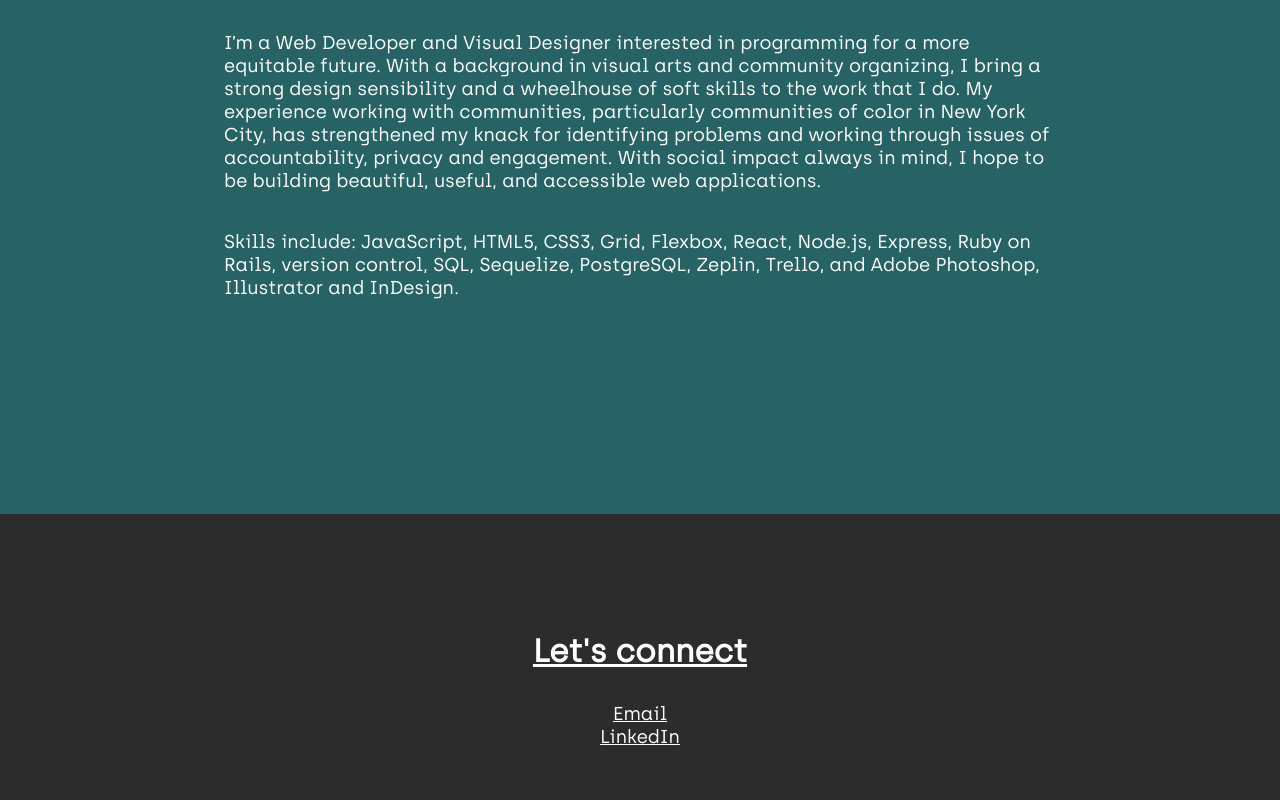
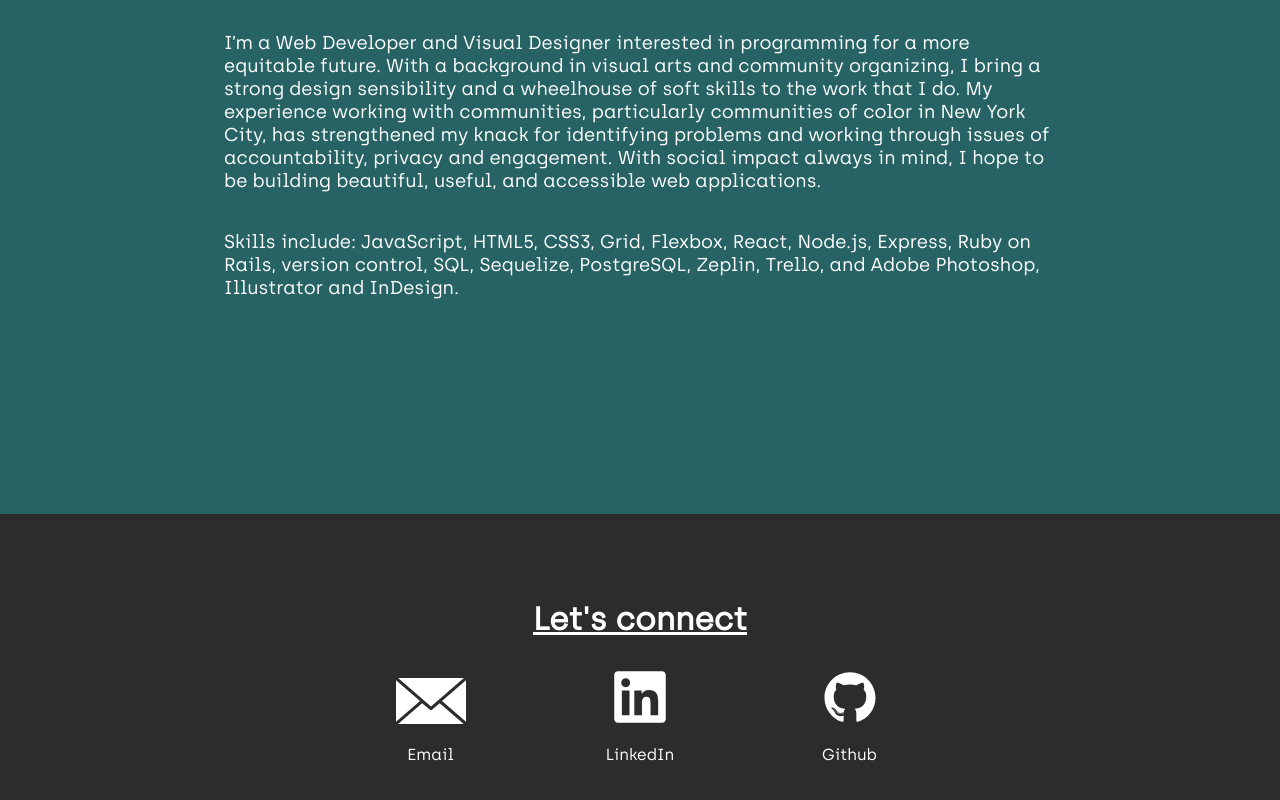
Before and after one commit to lizmoy/portfolio, a React (Create React App) app: page / in a window 1280 px wide. Shown: the part 2145-2945 px from the top of the page. Built offline with nearby package versions, Linux system fonts and the light colour scheme.

Commit message:
add contact icons

```diff
--- a/src/App.css
+++ b/src/App.css
@@ -296,3 +296,26 @@ h3 {
   font-size: 14pt;
   color: white;
 }
+
+.contact-options {
+  display: flex;
+  width: 60%;
+  justify-content: space-evenly;
+  align-items: baseline;
+}
+
+.contact-option {
+  display: flex;
+  flex-direction: column;
+  justify-content: center;
+  align-items: center;
+}
+
+#email, #linkedin, #github {
+  width: 70px;
+}
+
+.contact-text {
+  color: white;
+  font-family: 'archiaregular';
+}
--- a/src/components/Contact.js
+++ b/src/components/Contact.js
@@ -1,11 +1,26 @@
 import React from 'react'
+import email from '../images/email.svg'
+import linkedin from '../images/linkedin-white.svg'
+import github from '../images/github-white.svg'
 
 export default function Contact() {
     return (
         <div className="contact" id="contact">
             <h3>Let's connect</h3>
-            <a className="contact-link" href="mailto:elizabethtmoy@gmail.com" target="blank">Email</a>
-            <a className="contact-link" href="https://www.linkedin.com/in/liz-moy" target="blank">LinkedIn</a>
+            <div className="contact-options">
+                <div className="contact-option">
+                    <a className="contact-link" href="mailto:elizabethtmoy@gmail.com" target="blank"><img src={email} id="email" alt=""/></a>
+                    <p className="contact-text">Email</p>
+                </div>
+                <div className="contact-option">
+                    <a className="contact-link" href="https://www.linkedin.com/in/liz-moy" target="blank"><img src={linkedin} id="linkedin" alt=""/></a>
+                    <p className="contact-text">LinkedIn</p>
+                </div>
+                <div className="contact-option">
+                    <a className="contact-link" href="https://github.com/lizmoy" target="blank"><img src={github} id="github" alt=""/></a>
+                    <p className="contact-text">Github</p>
+                </div>
+            </div>
         </div>
     )
 }
```
Also changed, not shown: src/images/email.svg (added), src/images/linkedin-white.svg (added).
